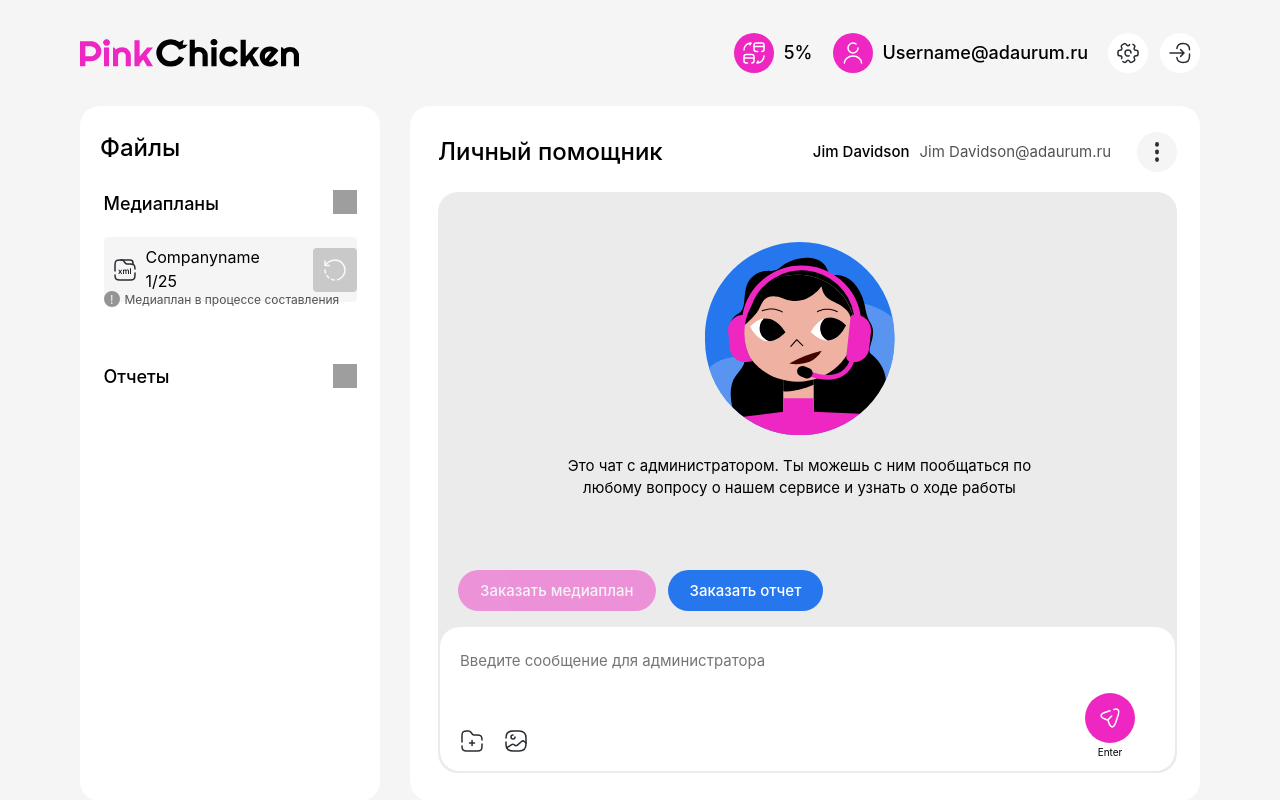
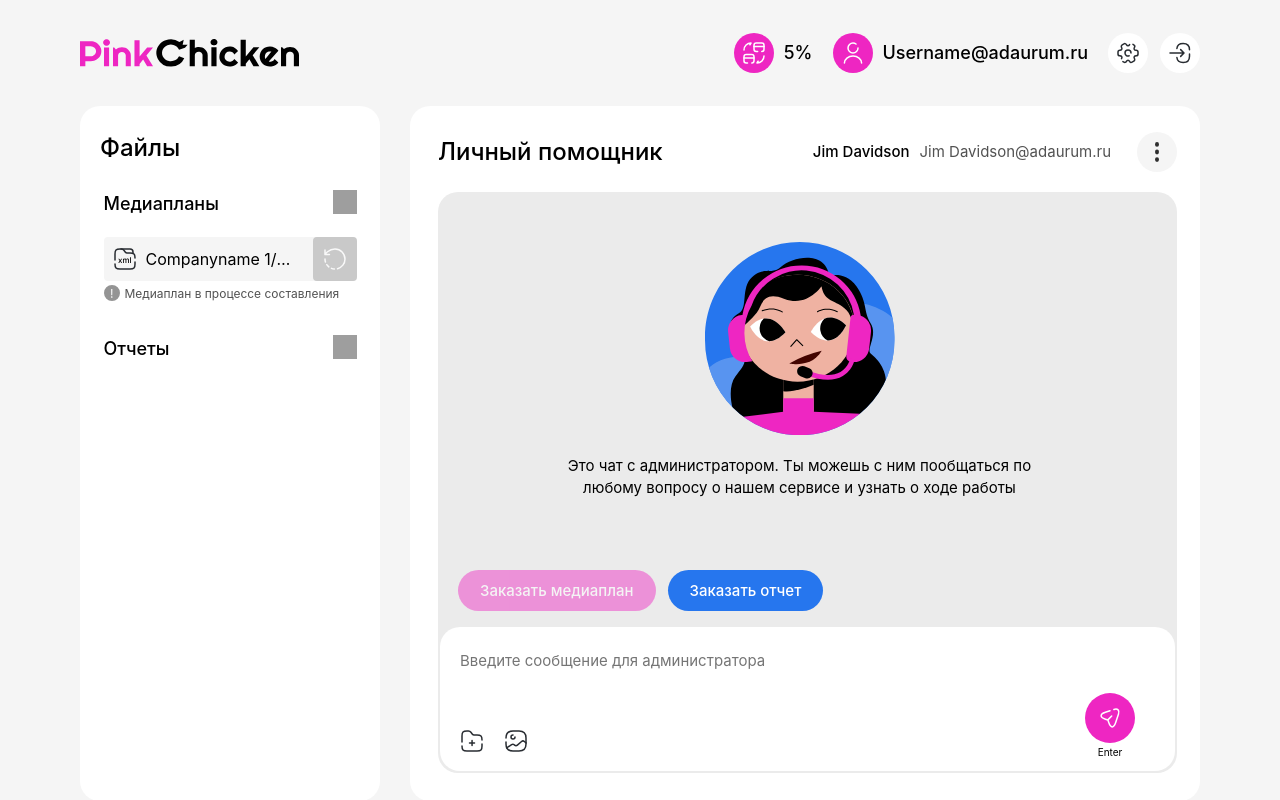
Before and after one commit to Eka-G/personal-assistant, a Vue app: page / in a window 1280 px wide. Both pictures are taken after a click on the button "Заказать медиаплан". Shown: the top 800 px of the page. Built offline with nearby package versions, Linux system fonts and the light colour scheme; grey boxes are pictures that could not be loaded.

Commit message:
implement show more files logic

```diff
--- a/src/components/PCFileList.vue
+++ b/src/components/PCFileList.vue
@@ -42,7 +42,7 @@
         </div>
       </li>
 
-      <li class="file-list__file" :key="file.id" v-for="file in list">
+      <li class="file-list__file" :key="file.id" v-for="file in visibleItems">
         <div class="file-list__file-name">
           <img
             src="@/assets/img/xml-folder.svg"
@@ -64,12 +64,16 @@
           />
         </button>
       </li>
+
+      <li v-if="showMoreButtonVisible" class="file-list__show-more">
+        <button class="file-list__show-more-button" @click="showMoreItems">Показать еще</button>
+      </li>
     </ul>
   </div>
 </template>
 
 <script setup>
-import { computed, ref } from 'vue';
+import { computed, ref, watch } from 'vue';
 
 import loadingIcon from '@/assets/img/loading.svg';
 import downloadIcon from '@/assets/img/arrow-down.svg';
@@ -90,10 +94,23 @@ const props = defineProps({
     type: Object,
     default: () => ({}),
   },
+  itemsPerPage: {
+    type: Number,
+    default: 3,
+  },
 });
 
 const isListExpanded = ref(true);
+const visibleItems = ref([]);
 
+const reversedList = computed(() => {
+  if (!props.list || !Array.isArray(props.list)) {
+    return [];
+  }
+
+  return [...props.list].reverse();
+});
+const showMoreButtonVisible = computed(() => visibleItems.value.length < reversedList.value.length);
 const toggleIconClass = computed(() =>
   isListExpanded.value
     ? 'file-list__toggle-list-icon file-list__toggle-list-icon--rotated'
@@ -120,6 +137,29 @@ const recentFileParams = computed(() =>
 const toggleList = () => {
   isListExpanded.value = !isListExpanded.value;
 };
+
+const initializeVisibleItems = () => {
+  if (!reversedList.value || !Array.isArray(reversedList.value)) return;
+  visibleItems.value = reversedList.value.slice(0, props.itemsPerPage);
+};
+
+const showMoreItems = () => {
+  if (!reversedList.value || !Array.isArray(reversedList.value)) return;
+
+  const nextItems = reversedList.value.slice(
+    visibleItems.value.length,
+    visibleItems.value.length + props.itemsPerPage
+  );
+  visibleItems.value = [...visibleItems.value, ...nextItems];
+};
+
+watch(
+  () => props.list,
+  () => {
+    initializeVisibleItems(); // Перезапускаем инициализацию при изменении списка
+  },
+  { immediate: true } // Инициализация происходит сразу при монтировании
+);
 </script>
 
 <style lang="scss" scoped>
@@ -147,7 +187,7 @@ const toggleList = () => {
 
     &__resent-file {
       position: relative;
-      margin-bottom: 32px;
+      margin-bottom: 24px;
     }
 
     &__resent-file-tip {
@@ -155,7 +195,7 @@ const toggleList = () => {
       display: flex;
       align-items: center;
       left: 0;
-      top: 54px;
+      top: 48px;
       font-size: 12px;
       line-height: normal;
       color: var(--pc-c-secondary-font-color);
@@ -171,6 +211,7 @@ const toggleList = () => {
       align-items: center;
       border-radius: 4px;
       background-color: var(--pc-c-secondary-background);
+      width: 100%;
     }
 
     &__file-icon {
@@ -181,7 +222,14 @@ const toggleList = () => {
       padding: 9px 20px 9px 9px;
       display: flex;
       align-items: center;
-      width: -webkit-fill-available;
+      min-width: 0;
+
+      span {
+        white-space: nowrap;
+        overflow: hidden;
+        text-overflow: ellipsis;
+        max-width: 200px;
+      }
     }
 
     &__download-button,
@@ -194,6 +242,7 @@ const toggleList = () => {
     }
 
     &__download-button {
+      flex-shrink: 0;
       background-color: var(--pc-c-elements-color);
     }
 
@@ -204,6 +253,31 @@ const toggleList = () => {
         animation: rotateAnimation 2s linear infinite;
       }
     }
+
+    &__show-more {
+      display: inline-flex;
+      justify-content: flex-end;
+      margin-top: 4px;
+    }
+
+    &__show-more-button {
+      font-size: 15px;
+      color: var(--pc-c-primary-color);
+
+      &:hover {
+        color: var(--pc-c-accent-color);
+      }
+    }
+  }
+}
+
+@media (min-width: 992px) {
+  .file-list {
+    &__file-name {
+      span {
+        max-width: 146px;
+      }
+    }
   }
 }
 </style>
--- a/src/components/PCFileOrganizer.vue
+++ b/src/components/PCFileOrganizer.vue
@@ -28,6 +28,7 @@
           :list="reports"
           :text="FILES_SECTION_TEXT.forReports"
           :recent-file="resentReport"
+          :items-per-page="2"
         />
       </div>
     </section>
```
